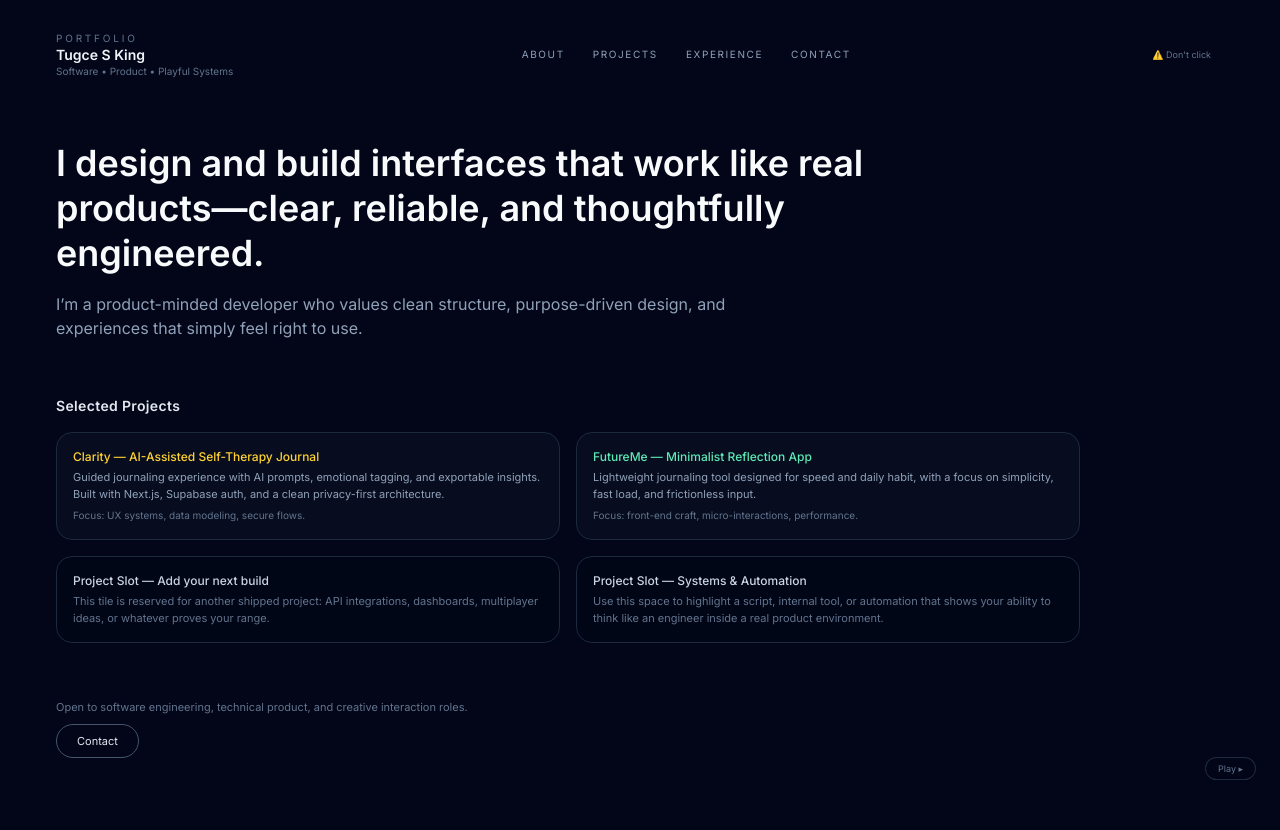
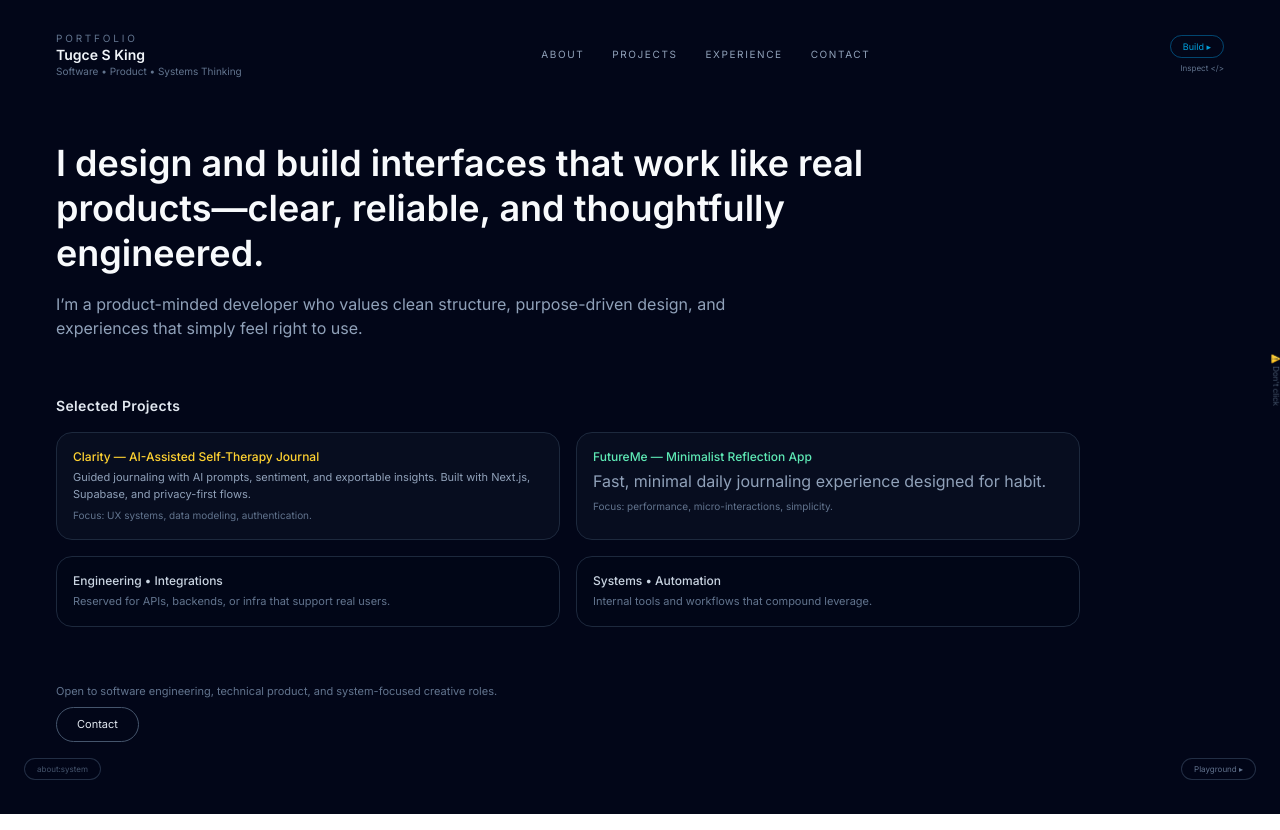
Before and after one commit to KingTugce/tugce-portfolio, a Next.js app: page / in a window 1280 px wide. Built offline with nearby package versions, Linux system fonts and the light colour scheme.

Commit message:
update dont click,play

```diff
--- a/src/app/page.tsx
+++ b/src/app/page.tsx
@@ -1,6 +1,13 @@
+"use client";
+
+import { useState } from "react";
+import { Mode, ModeOverlay } from "@/components/ModeOverlay";
+
 export default function Home() {
+  const [mode, setMode] = useState<Mode>(null);
+
   return (
-    <main className="min-h-screen px-8 md:px-14 py-8 bg-slate-950 text-slate-50">
+    <main className="min-h-screen px-8 md:px-14 py-8 bg-slate-950 text-slate-50 relative">
       {/* Top navigation */}
       <header className="flex items-center justify-between gap-6 mb-16">
         {/* Brand */}
@@ -12,7 +19,7 @@ export default function Home() {
             Tugce S King
           </span>
           <span className="text-[10px] text-slate-500">
-            Software • Product • Playful Systems
+            Software • Product • Systems Thinking
           </span>
         </div>
 
@@ -32,25 +39,32 @@ export default function Home() {
           </a>
         </nav>
 
-        {/* Subtle secret hook */}
-        <div className="flex items-center">
+        {/* Top-right: Build + Inspect cluster */}
+        <div className="hidden md:flex flex-col items-end gap-1">
           <button
-            className="text-[9px] text-slate-500 hover:text-amber-300 border border-transparent hover:border-amber-400/70 rounded-full px-3 py-1 transition-all"
+            onClick={() => setMode("build")}
+            className="text-[9px] text-sky-400/85 hover:text-sky-300 border border-sky-500/40 hover:border-sky-400 rounded-full px-3 py-1 transition-all"
           >
-            ⚠️ Don&apos;t click
+            Build ▸
+          </button>
+          <button
+            onClick={() => setMode("inspect")}
+            className="text-[8px] text-slate-500 hover:text-amber-300 transition-all"
+          >
+            Inspect {"</>"}
           </button>
         </div>
       </header>
 
       {/* Hero / About */}
       <section id="about" className="max-w-4xl flex flex-col gap-4 mb-14">
-<h1 className="text-3xl md:text-4xl font-semibold text-slate-50 leading-tight">
-  I design and build interfaces that work like real products—clear, reliable, and thoughtfully engineered.
-</h1>
-<p className="text-sm md:text-base text-slate-400 max-w-2xl">
-  I’m a product-minded developer who values clean structure, purpose-driven design, and experiences that simply feel right to use.
-</p>
-
+        <h1 className="text-3xl md:text-4xl font-semibold text-slate-50 leading-tight">
+          I design and build interfaces that work like real products—clear, reliable, and thoughtfully engineered.
+        </h1>
+        <p className="text-sm md:text-base text-slate-400 max-w-2xl">
+          I’m a product-minded developer who values clean structure, purpose-driven design,
+          and experiences that simply feel right to use.
+        </p>
       </section>
 
       {/* Projects */}
@@ -66,12 +80,11 @@ export default function Home() {
               Clarity — AI-Assisted Self-Therapy Journal
             </p>
             <p className="text-[11px] text-slate-400 mb-1.5">
-              Guided journaling experience with AI prompts, emotional tagging,
-              and exportable insights. Built with Next.js, Supabase auth, and a
-              clean privacy-first architecture.
+              Guided journaling with AI prompts, sentiment, and exportable insights.
+              Built with Next.js, Supabase, and privacy-first flows.
             </p>
             <p className="text-[10px] text-slate-500">
-              Focus: UX systems, data modeling, secure flows.
+              Focus: UX systems, data modeling, authentication.
             </p>
           </div>
 
@@ -80,35 +93,29 @@ export default function Home() {
             <p className="text-xs text-emerald-300 font-medium mb-1">
               FutureMe — Minimalist Reflection App
             </p>
-            <p className="text-[11px] text-slate-400 mb-1.5">
-              Lightweight journaling tool designed for speed and daily habit,
-              with a focus on simplicity, fast load, and frictionless input.
+            <p className="text:[11px] text-slate-400 mb-1.5">
+              Fast, minimal daily journaling experience designed for habit.
             </p>
             <p className="text-[10px] text-slate-500">
-              Focus: front-end craft, micro-interactions, performance.
+              Focus: performance, micro-interactions, simplicity.
             </p>
           </div>
 
-          {/* Placeholder: more coding projects */}
+          {/* Reserved slots */}
           <div className="border border-slate-800 rounded-2xl p-4 bg-slate-950/40">
             <p className="text-xs text-slate-300 font-medium mb-1">
-              Project Slot — Add your next build
+              Engineering • Integrations
             </p>
             <p className="text-[11px] text-slate-500">
-              This tile is reserved for another shipped project:
-              API integrations, dashboards, multiplayer ideas, or
-              whatever proves your range.
+              Reserved for APIs, backends, or infra that support real users.
             </p>
           </div>
-
           <div className="border border-slate-800 rounded-2xl p-4 bg-slate-950/40">
             <p className="text-xs text-slate-300 font-medium mb-1">
-              Project Slot — Systems & Automation
+              Systems • Automation
             </p>
             <p className="text-[11px] text-slate-500">
-              Use this space to highlight a script, internal tool,
-              or automation that shows your ability to think like an
-              engineer inside a real product environment.
+              Internal tools and workflows that compound leverage.
             </p>
           </div>
         </div>
@@ -117,23 +124,42 @@ export default function Home() {
       {/* Contact */}
       <section id="contact" className="max-w-4xl mb-10">
         <p className="text-[11px] text-slate-500 mb-2">
-          Open to software engineering, technical product, and creative
-          interaction roles.
+          Open to software engineering, technical product, and system-focused creative roles.
         </p>
         <a
           href="mailto:tugcesimsek.king@gmail.com"
-          className="inline-flex items-center px-5 py-2 rounded-full border border-slate-600 text-[11px] text-slate-200 hover:border-amber-400 hover:text-amber-300 hover:shadow-[0_0_18px_rgba(251,191,36,0.22)] transition-all"
+          className="inline-flex items-center px-5 py-2 rounded-full border border-slate-600 text-[11px] text-slate-200 hover:border-emerald-400 hover:text-emerald-300 hover:shadow-[0_0_18px_rgba(16,185,129,0.22)] transition-all"
         >
           Contact
         </a>
       </section>
 
-      {/* Play hook — subtle bottom-right */}
+      {/* Right-center: vertical "Don't click" – sends to play mode */}
       <button
-        className="fixed bottom-5 right-6 text-[9px] text-slate-500 hover:text-emerald-300 bg-slate-950/70 border border-slate-700/60 hover:border-emerald-400/70 rounded-full px-3 py-1 backdrop-blur-sm transition-all"
+        onClick={() => setMode("play")}
+        className="hidden md:flex items-center rotate-90 origin-right gap-1 text-[8px] text-slate-600 hover:text-amber-300 fixed top-1/2 right-1"
       >
-        Play ▸
+        ⚠️ Don&apos;t click
       </button>
+
+      {/* Bottom-left: about:system */}
+      <button
+        onClick={() => setMode("system")}
+        className="fixed bottom-5 left-6 text-[8px] text-slate-600 hover:text-slate-200 border border-slate-700/70 hover:border-slate-300 rounded-full px-3 py-1 bg-slate-950/80 backdrop-blur-sm transition-all"
+      >
+        about:system
+      </button>
+
+      {/* Bottom-right: Playground */}
+      <button
+        onClick={() => setMode("play")}
+        className="fixed bottom-5 right-6 text-[8px] text-slate-500 hover:text-emerald-300 bg-slate-950/80 border border-slate-700/70 hover:border-emerald-400/70 rounded-full px-3 py-1 backdrop-blur-sm transition-all"
+      >
+        Playground ▸
+      </button>
+
+      {/* Unified overlay */}
+      <ModeOverlay mode={mode} onClose={() => setMode(null)} />
     </main>
   );
 }
--- a/src/components/ModeOverlay.tsx
+++ b/src/components/ModeOverlay.tsx
@@ -8,101 +8,169 @@ interface ModeOverlayProps {
 }
 
 const baseOverlay =
-  "fixed inset-0 z-40 bg-slate-950/96 backdrop-blur-xl flex flex-col items-center justify-center gap-4 px-6";
+  "fixed inset-0 z-40 bg-slate-950/96 backdrop-blur-xl flex items-center justify-center px-6";
 
 export function ModeOverlay({ mode, onClose }: ModeOverlayProps) {
   if (!mode) return null;
 
+  // Click on dark background closes overlay
+  const handleBackdropClick = () => {
+    onClose();
+  };
+
+  const stop = (e: React.MouseEvent) => {
+    e.stopPropagation();
+  };
+
   if (mode === "play") {
+    // Simple, smart mini-game:
+    // “Choose the behavior that matches how I build products.”
+    const options = ["Confusing & flashy", "Clear & responsive", "Random & noisy"];
+
     return (
-      <div className={baseOverlay}>
+      <div className={baseOverlay} onClick={handleBackdropClick}>
+        <div
+          onClick={stop}
+          className="w-full max-w-md bg-slate-950/98 border border-emerald-500/30 rounded-2xl p-5 flex flex-col items-center gap-3 shadow-[0_0_40px_rgba(16,185,129,0.18)]"
+        >
           <p className="text-[9px] uppercase tracking-[0.24em] text-emerald-400">
             Playground Layer
           </p>
-        <h2 className="text-xl md:text-2xl font-semibold text-slate-50 text-center">
-          Interfaces as systems you can explore.
+          <h2 className="text-lg md:text-xl font-semibold text-slate-50 text-center">
+            Pick how this portfolio is designed to behave.
           </h2>
-        <p className="text-xs md:text-sm text-slate-400 max-w-md text-center">
-          This space is for small mechanics and experiments that test how people move,
-          decide, and engage. Every interaction here is a prototype for better product behavior.
+          <p className="text-[10px] md:text-xs text-slate-400 text-center mb-1">
+            One of these is right. The others are how I don&apos;t build.
           </p>
-        <CloseButton onClose={onClose} />
+
+          <div className="flex flex-col gap-2 w-full">
+            {options.map((label) => (
+              <button
+                key={label}
+                onClick={(e) => {
+                  e.stopPropagation();
+                  if (label === "Clear & responsive") {
+                    alert("Exactly. That’s the principle behind everything here.");
+                  } else {
+                    alert("Not my style. Try again.");
+                  }
+                }}
+                className="w-full text-[10px] md:text-xs px-3 py-2 rounded-full border border-slate-700 text-slate-300 hover:border-emerald-400 hover:text-emerald-300 transition-all text-left"
+              >
+                {label}
+              </button>
+            ))}
+          </div>
+
+          <OverlayCloseHint onClose={onClose} />
+        </div>
       </div>
     );
   }
 
   if (mode === "build") {
     return (
-      <div className={baseOverlay}>
+      <div className={baseOverlay} onClick={handleBackdropClick}>
+        <div
+          onClick={stop}
+          className="w-full max-w-md bg-slate-950/98 border border-sky-500/30 rounded-2xl p-5 flex flex-col gap-3 shadow-[0_0_40px_rgba(56,189,248,0.18)]"
+        >
           <p className="text-[9px] uppercase tracking-[0.24em] text-sky-400">
             Build Mode
           </p>
-        <h2 className="text-xl md:text-2xl font-semibold text-slate-50 text-center">
-          Under the hood, this is built like a real product.
+          <h2 className="text-lg md:text-xl font-semibold text-slate-50">
+            Under the hood, this is structured like a product.
           </h2>
-        <ul className="text-[10px] md:text-xs text-slate-400 max-w-md space-y-1.5">
-          <li>• Next.js App Router for a scalable, file-based structure.</li>
-          <li>• TypeScript-ready components for predictable behavior.</li>
-          <li>• Tailwind for consistent, low-friction iteration.</li>
-          <li>• Single overlay system driven by a typed <code>mode</code> state.</li>
+          <ul className="text-[9px] md:text-[10px] text-slate-400 space-y-1.5">
+            <li>• Next.js App Router for scalable, predictable routing.</li>
+            <li>• Typed <code>mode</code> state controlling all overlays from one place.</li>
+            <li>• Tailwind for consistent, maintainable visual language.</li>
+            <li>• Clear separation between layout, content, and interactive layers.</li>
           </ul>
-        <p className="text-[10px] text-slate-500 max-w-md text-center">
-          This is the same discipline I apply to production code: small surfaces, clear
-          contracts, no unnecessary cleverness.
+          <p className="text-[9px] text-slate-500">
+            Same habits I bring to real teams: no hidden chaos, no cleverness that future
+            engineers would hate.
           </p>
-        <CloseButton onClose={onClose} />
+
+          <OverlayCloseHint onClose={onClose} />
+        </div>
       </div>
     );
   }
 
   if (mode === "inspect") {
     return (
-      <div className={baseOverlay}>
+      <div className={baseOverlay} onClick={handleBackdropClick}>
+        <div
+          onClick={stop}
+          className="w-full max-w-md bg-slate-950/98 border border-amber-500/30 rounded-2xl p-5 flex flex-col gap-3 shadow-[0_0_40px_rgba(245,158,11,0.18)] font-mono"
+        >
           <p className="text-[9px] uppercase tracking-[0.24em] text-amber-400">
             Inspect Layer
           </p>
-        <h2 className="text-xl md:text-2xl font-semibold text-slate-50 text-center">
-          How this portfolio is wired.
+          <h2 className="text-lg md:text-xl font-semibold text-slate-50">
+            Readable by humans. Extendable by teams.
           </h2>
-        <p className="text-xs md:text-sm text-slate-400 max-w-md text-center">
-          Each interactive entry point maps to a single overlay controller. No duplicated logic,
-          no ad-hoc modals. The goal is clarity: anyone reading the code should understand it in minutes.
+          <p className="text-[9px] text-slate-400">
+            Interaction is driven by a single overlay component:
           </p>
-        <CloseButton onClose={onClose} />
+          <pre className="text-[8px] bg-slate-900/80 p-2 rounded-lg text-slate-300 overflow-x-auto">
+{`const [mode, setMode] = useState<Mode>(null);
+
+// Triggers:
+<button onClick={() => setMode("build")}>Build</button>
+
+// Overlay:
+<ModeOverlay mode={mode} onClose={() => setMode(null)} />`}
+          </pre>
+          <p className="text-[9px] text-slate-500">
+            No magic, no tangled state. Anyone on a team can follow this in seconds.
+          </p>
+
+          <OverlayCloseHint onClose={onClose} />
+        </div>
       </div>
     );
   }
 
   if (mode === "system") {
     return (
-      <div className={baseOverlay}>
+      <div className={baseOverlay} onClick={handleBackdropClick}>
+        <div
+          onClick={stop}
+          className="w-full max-w-md bg-slate-950/98 border border-slate-600/60 rounded-2xl p-5 flex flex-col gap-2 font-mono text-[9px] text-slate-300"
+        >
           <p className="text-[9px] uppercase tracking-[0.24em] text-slate-500">
             about:system
           </p>
-        <div className="w-full max-w-md bg-slate-950/80 border border-slate-700 rounded-xl p-4 font-mono text-[10px] text-slate-300">
           <p>tugce@portfolio:~$ whoami</p>
-          <p>&gt; builder / developer / product-thinker</p>
-          <p>&gt; shipped 100+ experiments, tools, and interfaces</p>
-          <p>&gt; cares about clarity, behavior, and long-term systems</p>
-          <p className="mt-2">tugce@portfolio:~$ philosophy</p>
-          <p>&gt; design quietly, engineer seriously, hide the fun in plain sight.</p>
+          <p>&gt; builder / developer / product thinker</p>
+          <p>&gt; 100+ experiments across apps, tools, flows</p>
+          <p>&gt; sees products as systems, not screens</p>
+          <p className="mt-2">tugce@portfolio:~$ values</p>
+          <p>&gt; clarity, longevity, intentional fun.</p>
+
+          <OverlayCloseHint onClose={onClose} />
         </div>
-        <CloseButton onClose={onClose} />
       </div>
     );
   }
 
   if (mode === "focus") {
     return (
-      <div className={baseOverlay}>
-        <h2 className="text-xl md:text-2xl font-semibold text-slate-50 text-center">
+      <div className={baseOverlay} onClick={handleBackdropClick}>
+        <div
+          onClick={stop}
+          className="max-w-md text-center flex flex-col gap-3"
+        >
+          <h2 className="text-lg md:text-xl font-semibold text-slate-50">
             Focus mode.
           </h2>
-        <p className="text-xs md:text-sm text-slate-400 max-w-md text-center">
-          A reminder that the best products are simple at first glance. All the complexity
-          is managed behind the scenes.
+          <p className="text-[10px] text-slate-400">
+            A reminder that good products are calm on the surface and organized underneath.
           </p>
-        <CloseButton onClose={onClose} />
+          <OverlayCloseHint onClose={onClose} />
+        </div>
       </div>
     );
   }
@@ -110,13 +178,18 @@ export function ModeOverlay({ mode, onClose }: ModeOverlayProps) {
   return null;
 }
 
-function CloseButton({ onClose }: { onClose: () => void }) {
+function OverlayCloseHint({ onClose }: { onClose: () => void }) {
   return (
+    <div className="flex flex-col items-center gap-1 mt-3">
       <button
         onClick={onClose}
-      className="mt-3 px-4 py-2 rounded-full border border-slate-600 text-[10px] text-slate-200 hover:border-emerald-400 hover:text-emerald-300 transition-all"
+        className="px-4 py-2 rounded-full border border-slate-600 text-[9px] text-slate-200 hover:border-emerald-400 hover:text-emerald-300 transition-all"
       >
         Back to portfolio
       </button>
+      <p className="text-[7px] text-slate-500">
+        Click outside this card to return as well.
+      </p>
+    </div>
   );
 }
```
Lines whose indentation alone changed are shown as unchanged.
